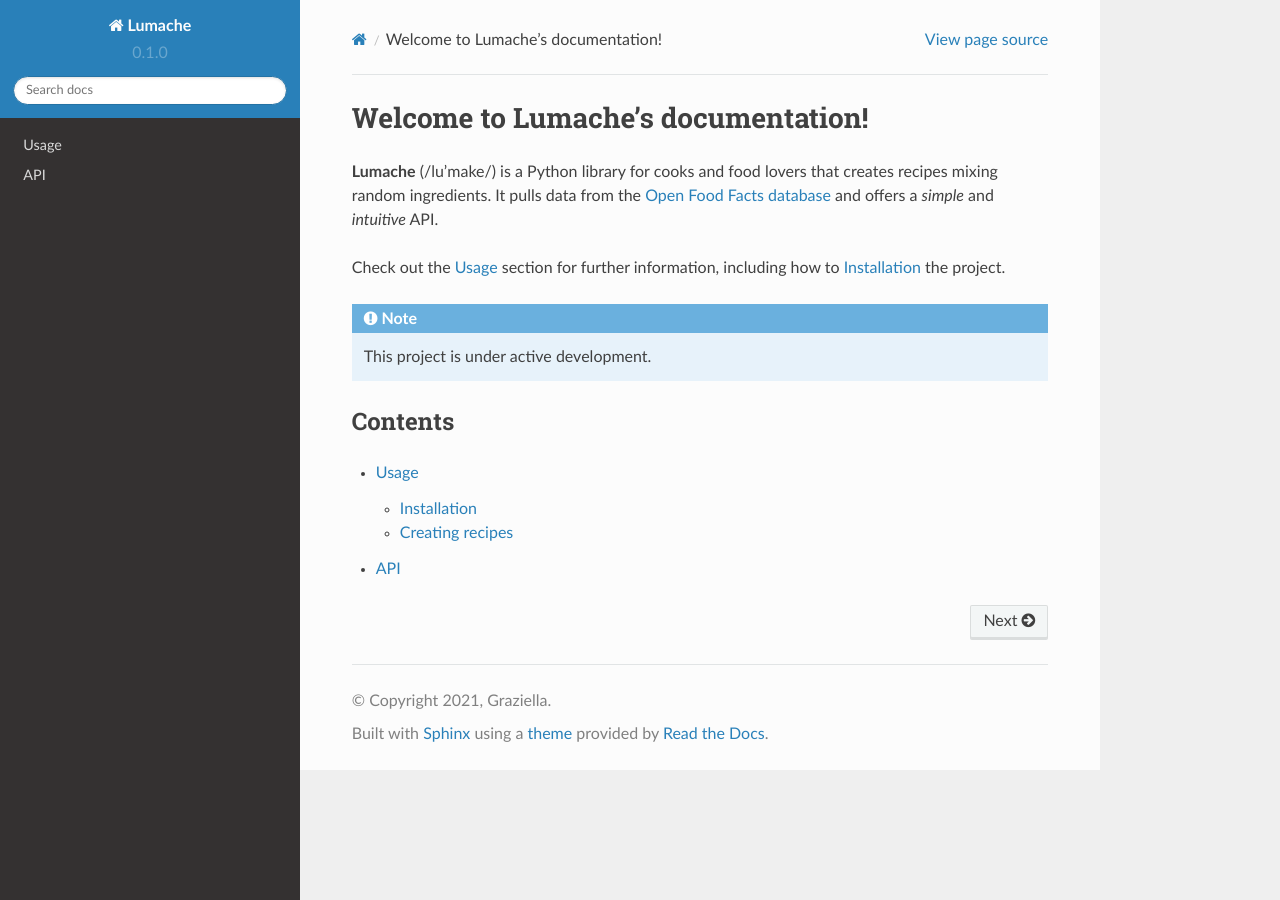
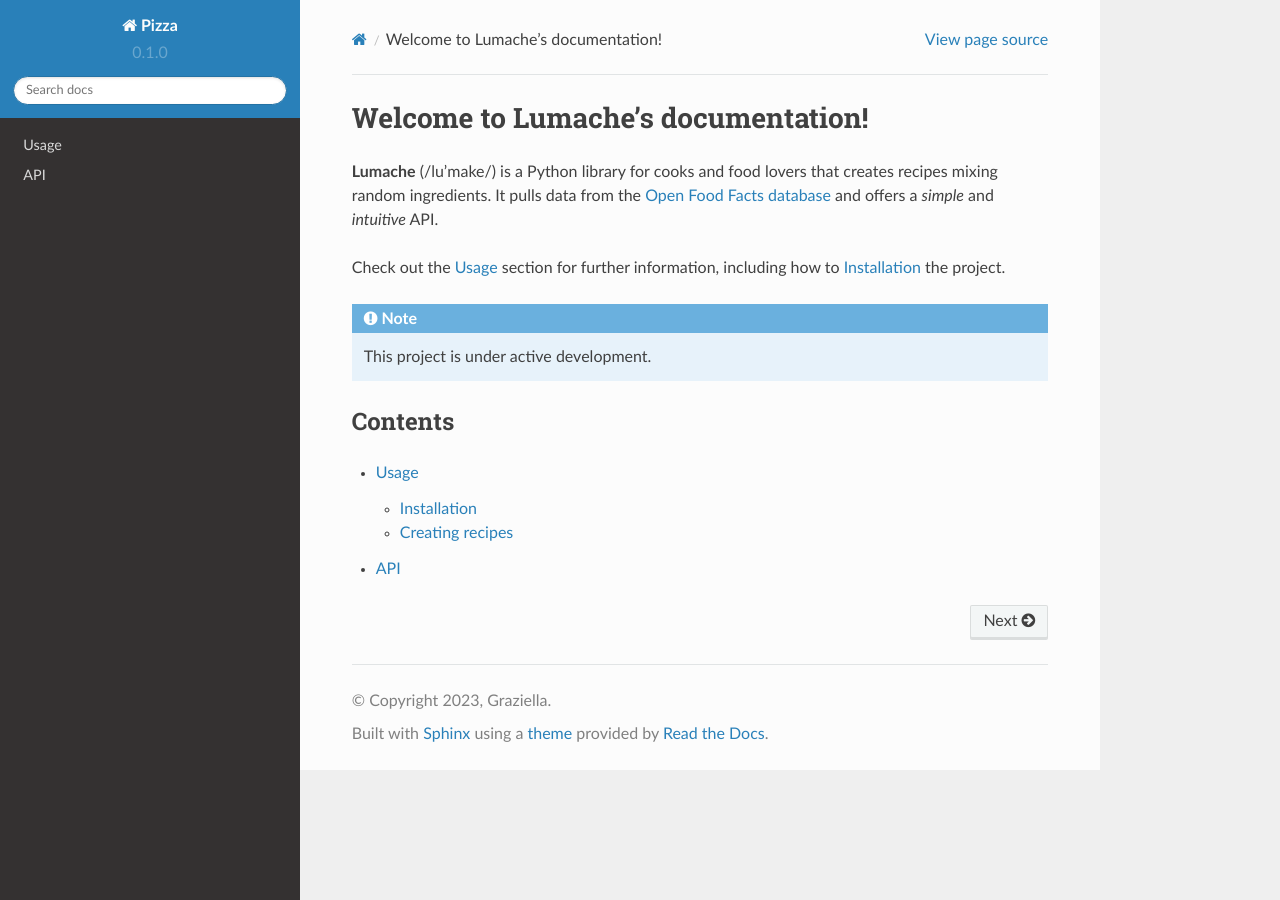
Before and after one commit to Raoulorlando/rtd-tutorial, a Sphinx documentation site: the page built from docs/source/index.rst, in a window 1280 px wide. Built offline with Sphinx 7.4.7 and the Read the Docs theme 2.0.0, drawn with Linux system fonts in a browser that asks for light colours.

Commit message:
Update conf.py
Test changes to the conf

```diff
--- a/docs/source/conf.py
+++ b/docs/source/conf.py
@@ -2,9 +2,9 @@
 
 # -- Project information
 
-project = 'Lumache'
-copyright = '2021, Graziella'
-author = 'Graziella'
+project = 'Pizza'
+copyright = '2023, Graziella'
+author = 'Cook'
 
 release = '0.1'
 version = '0.1.0'
```
